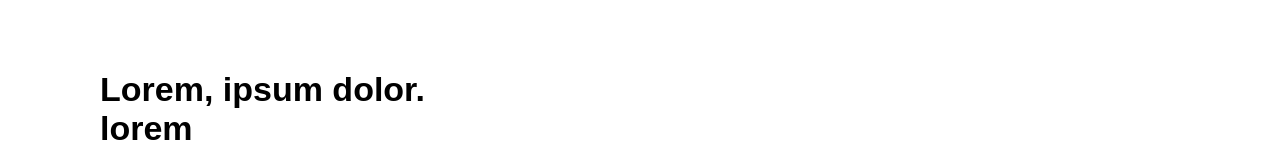
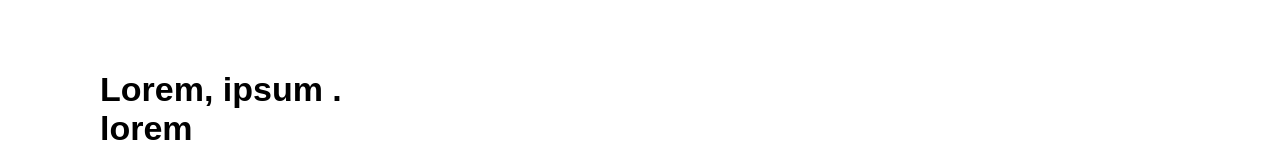
Before and after one commit to MuhammadAryaSeptaKovitra/LombaEdufest, a plain HTML site: page index.html in a window 1280 px wide. Shown: the part 806-952 px from the top of the page. Drawn offline with Linux system fonts and the light colour scheme.

Commit message:
ubah html

```diff
--- a/index.html
+++ b/index.html
@@ -55,7 +55,7 @@
       <div class="container course-row">
         <div class="course-left-col">
           <div class="course-text">
-            <h1>Lorem, ipsum dolor. <br>lorem</h1>
+            <h1>Lorem, ipsum . <br>lorem</h1>
             <span class="square"></span>
             <p>Lorem, ipsum dolor sit amet consectetur adipisicing elit. In doloremque nostrum iusto porro quis saepe accusantium perspiciatis officiis molestiae adipisci quaerat atque quos error laudantium, amet quasi quam consequatur dolorem!</p>
             <button class="common-btn">View All Courses</button>
```
